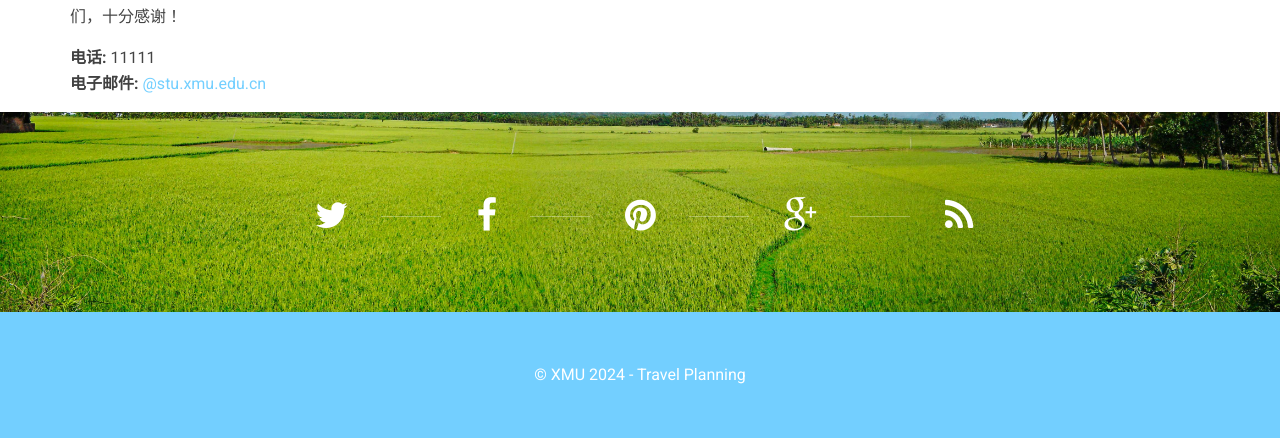
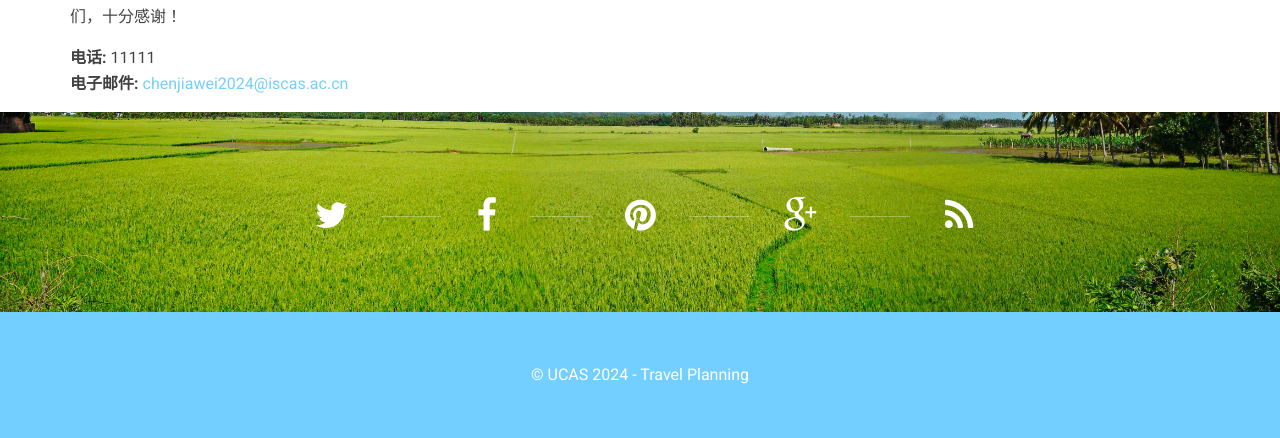
Before and after one commit to chenjiawei30/RecoTravel, a Django app: page /contact.html in a window 1280 px wide. Shown: the part 707-1145 px from the top of the page. Run offline with Django 3.2, Linux system fonts and the light colour scheme; some libraries are stand-ins or nearby versions.

Commit message:
fix: 一些细节改动

```diff
--- a/templates/404.html
+++ b/templates/404.html
@@ -122,7 +122,7 @@
             <div class="row">
 
                 <div class="col-sm-12 text-center">
-                    &copy; XMU 2024 - Travel Planning
+                    &copy; UCAS 2024 - Travel Planning
                 </div>
             </div>
 
--- a/templates/about.html
+++ b/templates/about.html
@@ -264,7 +264,7 @@
             <div class="row">
 
                 <div class="col-sm-12 text-center">
-                    &copy; XMU 2024 - Travel Planning
+                    &copy; UCAS 2024 - Travel Planning
                 </div>
             </div>
 
--- a/templates/contact.html
+++ b/templates/contact.html
@@ -113,7 +113,7 @@
                     <p>
 
                         <strong>电话: </strong>11111<br>
-                        <strong>电子邮件: </strong><a href="./404.html">@stu.xmu.edu.cn</a><br>
+                        <strong>电子邮件: </strong><a href="./404.html">chenjiawei2024@iscas.ac.cn</a><br>
 
                     </p>
 
@@ -171,7 +171,7 @@
             <div class="row">
 
                 <div class="col-sm-12 text-center">
-                    &copy; XMU 2024 - Travel Planning
+                    &copy; UCAS 2024 - Travel Planning
                 </div>
             </div>
 
--- a/templates/gallery.html
+++ b/templates/gallery.html
@@ -267,7 +267,7 @@
             <div class="row">
 
                 <div class="col-sm-12 text-center">
-                    &copy; XMU 2024 - Travel Planning
+                    &copy; UCAS 2024 - Travel Planning
                 </div>
             </div>
 
--- a/templates/route_design.html
+++ b/templates/route_design.html
@@ -264,7 +264,7 @@
             <div class="row">
 
                 <div class="col-sm-12 text-center">
-                    &copy; XMU 2024 - Travel Planning
+                    &copy; UCAS 2024 - Travel Planning
                 </div>
             </div>
 
--- a/templates/spot.html
+++ b/templates/spot.html
@@ -1116,7 +1116,7 @@
             <div class="row">
 
                 <div class="col-sm-12 text-center">
-                    &copy; XMU 2024 - Travel Planning
+                    &copy; UCAS 2024 - Travel Planning
                 </div>
             </div>
 
```
